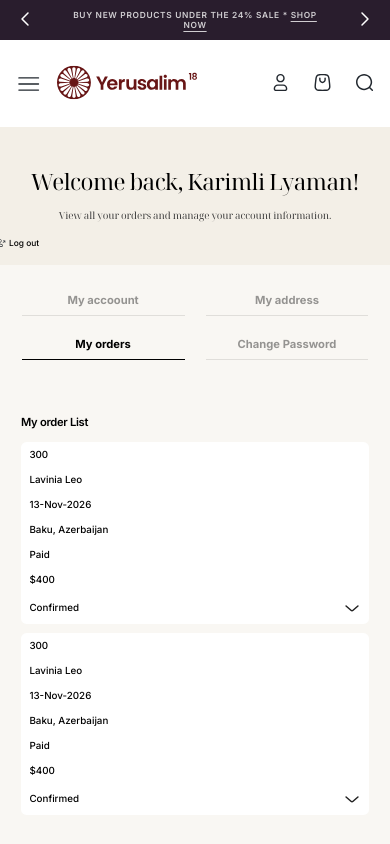
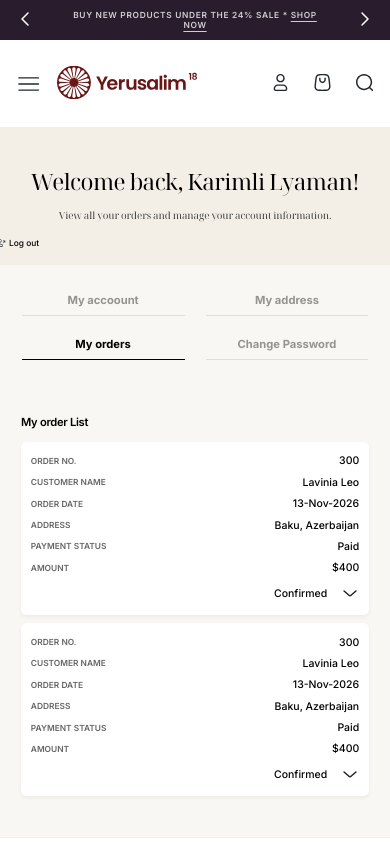
Before and after one commit to rrjafarov/yerusalim, a Next.js app: page /en/account/orders in a window 390 px wide. Shown: the top 844 px of the page. Built offline with nearby package versions, Linux system fonts and the light colour scheme; no server answers.

Commit message:
feat: Enhance responsive design for login and account pages; improve accessibility and styling for mobile view

```diff
--- a/app/[locale]/account/account.scss
+++ b/app/[locale]/account/account.scss
@@ -272,6 +272,42 @@
     background: #711111;
   }
 }
+
+@media only screen and (max-width: 767.9px) {
+  .profilePage {
+    display: flex;
+    align-items: center;
+    justify-content: center;
+
+    .profilePageItems {
+      display: flex;
+      flex-direction: column;
+      align-items: flex-start;
+    }
+
+    .profilePageTitle {
+      color: #000;
+      font-family: "Inter", sans-serif;
+      font-size: 2.4rem;
+      font-style: normal;
+      font-weight: 700;
+      line-height: 120%;
+      margin-bottom: 3rem;
+    }
+
+    .profileField {
+      input {
+        height: 6.4rem;
+        font-size: 1.8rem !important;
+      }
+
+      .profileFieldLabel {
+        font-size: 1.5rem !important;
+      }
+    }
+  }
+}
+
 // ! PROFILE
 
 // ? ADDRESS
@@ -505,6 +541,23 @@
     background: #711111;
   }
 }
+
+@media only screen and (max-width: 767.9px) {
+  .changePasswordPage {
+    .changePasswordField {
+      input {
+        font-size: 1.6rem;
+      }
+
+      .changePasswordFieldLabel {
+        font-size: 1.6rem;
+      }
+    }
+    .changePasswordSaveBtn {
+      font-size: 1.6rem !important;
+    }
+  }
+}
 // * CHANGE PASS
 
 // ?MOBILE
@@ -635,7 +688,7 @@
       justify-content: space-between;
       margin-right: 4.8rem;
       padding-bottom: 1.5rem;
-      border-bottom: 1px solid #EFE9F0;
+      border-bottom: 1px solid #efe9f0;
     }
     .product-card:last-child {
       border-bottom: none !important;
@@ -768,56 +821,6 @@
   }
 }
 
-
-
-
-
-
-
-
-
-
-
-
-
-
-
-
-
-
-
-
-
-
-
-
-
-
-
-
-
-
-
-
-
-
-
-
-
-
-
-
-
-
-
-
-
-
-
-
-
-
-
 @media (max-width: 768px) {
   .orderList {
     .order-list-container {
@@ -901,7 +904,7 @@
           justify-content: space-between;
           margin-right: 0;
           padding-bottom: 1rem;
-          border-bottom: 1px solid #EFE9F0;
+          border-bottom: 1px solid #efe9f0;
 
           .product-info {
             display: flex;
@@ -990,3 +993,387 @@
     }
   }
 }
+
+
+
+
+
+
+
+
+
+
+
+
+
+
+
+
+
+
+
+
+
+
+
+
+
+
+
+
+
+
+
+
+
+
+
+
+
+
+
+
+
+
+
+
+
+
+
+
+
+
+
+
+
+
+
+
+
+
+
+
+
+
+
+
+
+
+
+
+
+
+
+
+
+
+
+
+
+
+
+
+
+
+
+
+
+
+
+
+
+
+
+
+
+
+
+
+
+
+
+
+@media (max-width: 768px) {
+  .orderList {
+    .order-list-container {
+      margin: 0 1rem;
+      .order-list-title {
+        font-size: 1.6rem;
+        line-height: 1.2;
+        padding: 1rem 0;
+      }
+
+      .order-table {
+        margin-top: 1rem;
+        width: 100%;
+        border-collapse: separate;
+        border-spacing: 0 0.8rem;
+
+        thead {
+          display: none;
+        }
+
+        tbody {
+          display: block;
+        }
+
+        /* Hər order row-u kart kimi göstər */
+        .orderRow {
+          display: block;
+          background: #fff;
+          border-radius: 0.8rem;
+          margin-bottom: 1.2rem;
+          padding: 1.2rem 1.4rem;
+          box-shadow: 0 2px 4px rgba(0, 0, 0, 0.05);
+          cursor: pointer;
+
+          /* Hər td-ni solda başlıq, sağda dəyər şəklində göstər */
+          td {
+            display: flex;
+            justify-content: space-between;
+            align-items: center;
+            padding: 0.6rem 0;
+            font-size: 1.5rem !important;
+            border-bottom: none;
+
+            &:last-child {
+              padding-top: 0.8rem;
+            }
+
+            /* Başlığı əlavə et (::before ilə) */
+            &::before {
+              content: attr(data-label);
+              font-weight: 600;
+              color: #666;
+              font-size: 1.2rem;
+              min-width: 120px;
+            }
+
+            /* ORDER NO. */
+            &:nth-child(1)::before {
+              content: "ORDER NO.";
+            }
+
+            /* CUSTOMER NAME */
+            &:nth-child(2)::before {
+              content: "CUSTOMER NAME";
+            }
+
+            /* ORDER DATE */
+            &:nth-child(3)::before {
+              content: "ORDER DATE";
+            }
+
+            /* ADDRESS */
+            &:nth-child(4)::before {
+              content: "ADDRESS";
+            }
+
+            /* PAYMENT STATUS */
+            &:nth-child(5)::before {
+              content: "PAYMENT STATUS";
+            }
+
+            /* AMOUNT */
+            &:nth-child(6)::before {
+              content: "AMOUNT";
+            }
+
+            /* STATUS */
+            &:nth-child(7)::before {
+              content: "STATUS";
+            }
+          }
+        }
+
+        /* Status hissəsi üçün xüsusi stil */
+        .order-status-cell {
+          display: flex;
+          justify-content: space-between;
+          align-items: center;
+
+          &::before {
+            display: none !important;
+          }
+
+          .orderStatus {
+            margin-left: auto;
+            margin-right: 0.8rem;
+          }
+
+          .chevron-icon {
+            flex-shrink: 0;
+            svg {
+              width: 18px;
+              height: 18px;
+            }
+          }
+        }
+
+        /* Accordion row */
+        .accordionRow {
+          display: block;
+          margin-top: -0.8rem;
+          margin-bottom: 1.2rem;
+
+          td {
+            display: block;
+            padding: 0;
+
+            &::before {
+              display: none;
+            }
+          }
+        }
+      }
+
+      .order-details {
+        padding: 1.2rem;
+        background: #fff;
+        border-radius: 0 0 0.8rem 0.8rem;
+        box-shadow: 0 2px 4px rgba(0, 0, 0, 0.05);
+      }
+
+      .order-details-grid {
+        display: grid;
+        grid-template-columns: 1fr;
+        gap: 1.5rem;
+      }
+
+      .products-section {
+        max-height: none;
+        overflow: visible;
+        gap: 0.8rem;
+
+        .product-card {
+          display: flex;
+          justify-content: space-between;
+          margin-right: 0;
+          padding-bottom: 1rem;
+          border-bottom: 1px solid #efe9f0;
+
+          &:last-child {
+            border-bottom: none;
+            padding-bottom: 0;
+          }
+
+          .product-info {
+            display: flex;
+            gap: 1rem;
+            align-items: center;
+          }
+
+          .product-image {
+            width: 11rem;
+            height: 11rem;
+            flex-shrink: 0;
+            border-radius: 0.4rem;
+            overflow: hidden;
+
+            img {
+              width: 100%;
+              height: 100%;
+              object-fit: cover;
+            }
+          }
+
+          .product-text {
+            padding: 0.4rem 0;
+            display: flex;
+            flex-direction: column;
+            gap: 2rem;
+
+            .product-name {
+              font-size: 1.8rem;
+              line-height: 1.3;
+              font-weight: 600;
+              display: block;
+              margin-bottom: 0.4rem;
+            }
+
+            .product-specs {
+              display: flex;
+              gap: 1.5rem;
+
+              span {
+                font-size: 1.5rem;
+                color: #666;
+              }
+            }
+          }
+
+          .product-actions {
+            padding: 0.4rem 0;
+            display: flex;
+            flex-direction: column;
+            gap: 0.6rem;
+            align-items: flex-end;
+            justify-content: space-between;
+
+            a {
+              font-size: 1.5rem;
+              color: #681616;
+              text-decoration: underline;
+            }
+
+            span {
+              font-size: 1.9rem;
+              font-weight: 600;
+              color: #222;
+            }
+          }
+        }
+
+        .product-cardLine {
+          display: none;
+        }
+      }
+
+      .order-summary {
+        background: #faf8f4;
+        border-radius: 0.8rem;
+        height: auto;
+      }
+
+      .order-summaryItems {
+        padding: 1.4rem 1rem;
+
+        .summary-title {
+          font-size: 1.6rem;
+          font-weight: 600;
+          padding: 1rem;
+          padding-bottom: 1rem;
+          color: #222;
+        }
+
+        .summary-items {
+          padding: 0;
+
+          .summary-row {
+            display: flex;
+            justify-content: space-between;
+            font-size: 1.6rem;
+            padding: 0.5rem 1rem;
+            color: #666;
+
+            span:last-child {
+              font-weight: 500;
+              color: #222;
+            }
+          }
+        }
+      }
+
+      .summary-total {
+        margin-top: 1.2rem;
+        // padding: 1.2rem 0 0;
+        border-top: 1px solid #ddd;
+        display: flex;
+        justify-content: space-between;
+        font-size: 1.6rem;
+        font-weight: 600;
+        color: white;
+      }
+    }
+  }
+}
```
Also changed, not shown: app/[locale]/(auth)/login.scss (+40 -6 lines).
